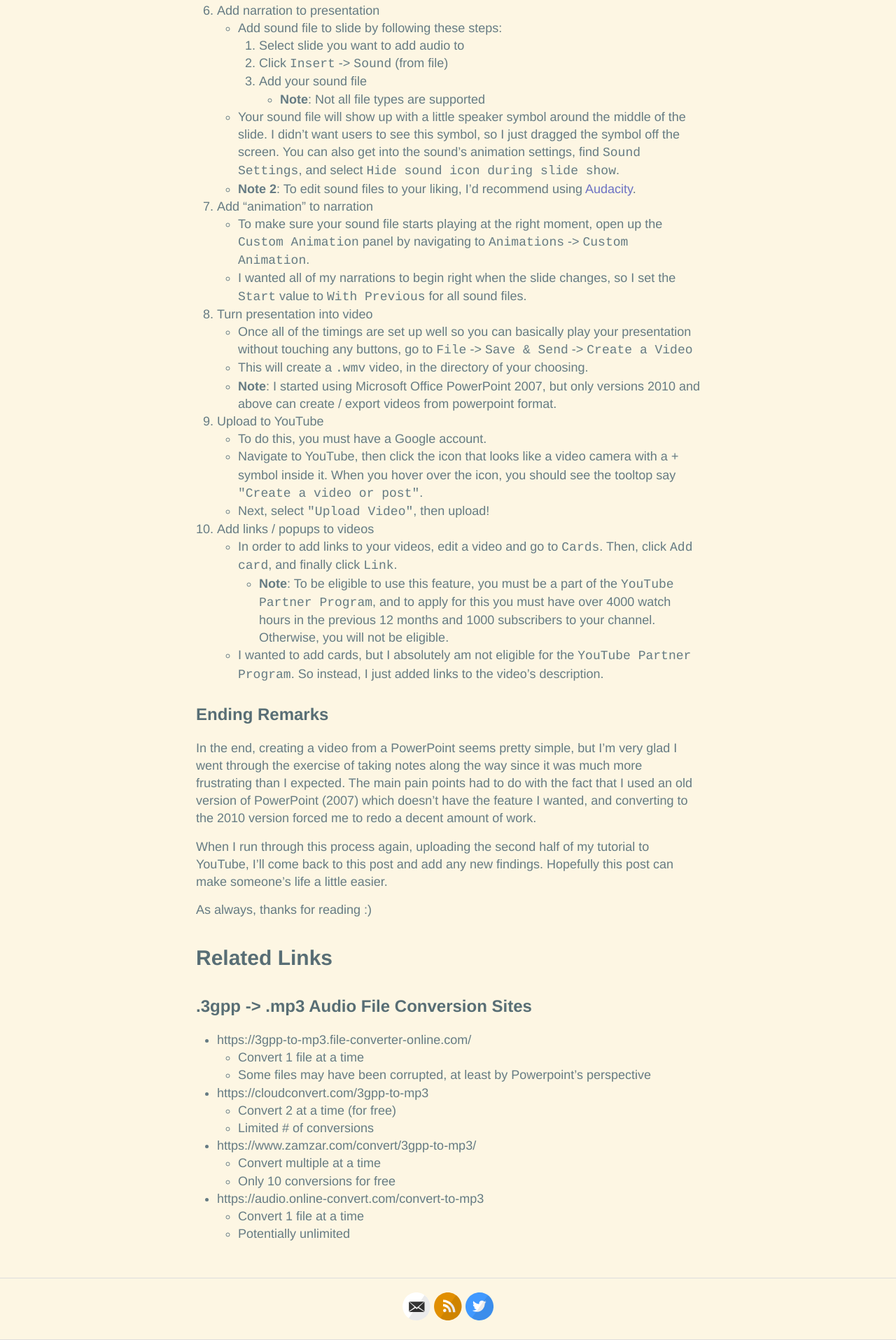
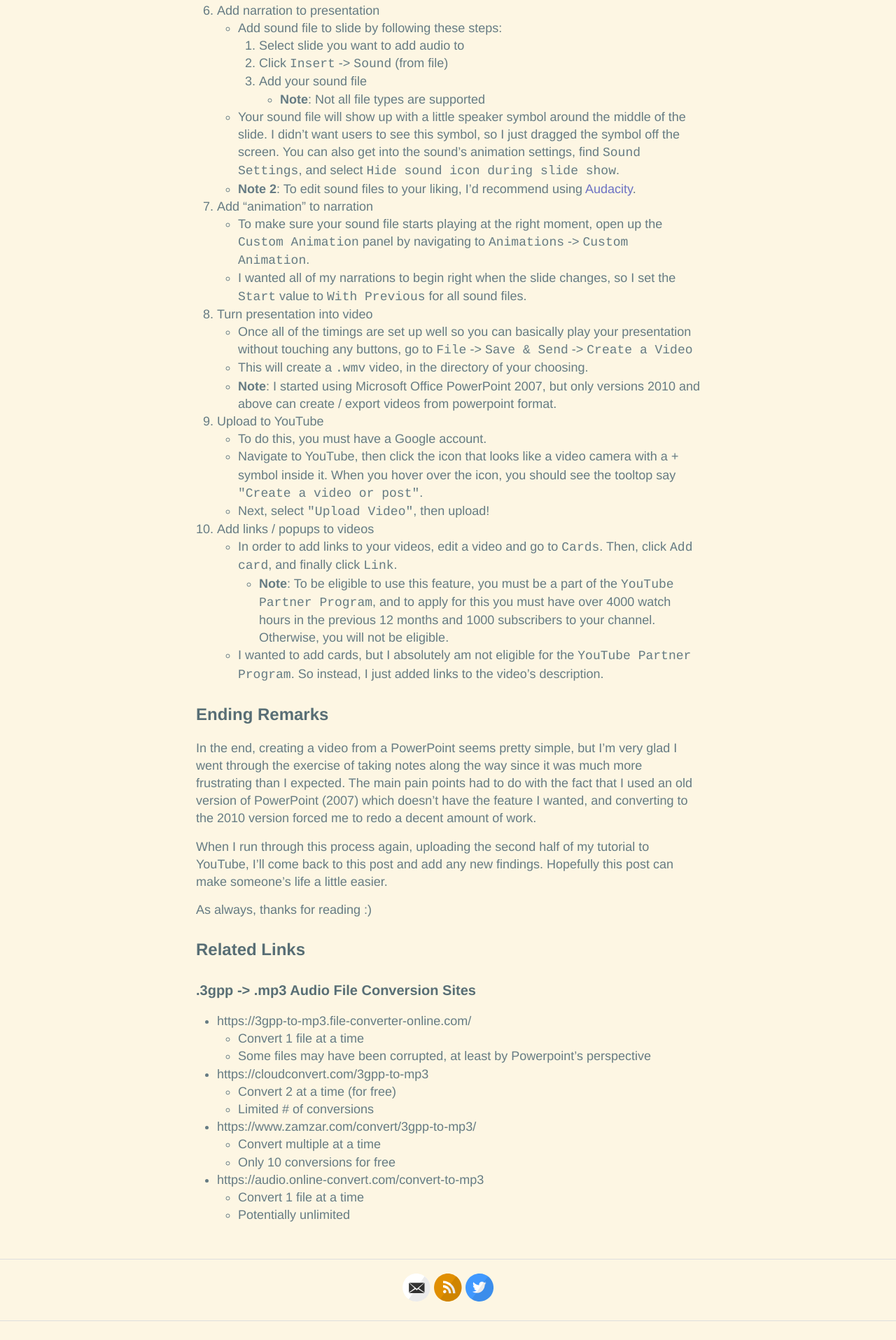
Before and after one commit to hencefarthing/hencefarthing.github.io, a Jekyll site: the page built from _posts/2018/05/2018-05-22-PowerPoint-to-Youtube-Guide.md, in a window 1280 px wide. Shown: the part 3584-5499 px from the top of the page at 70% size. Built offline with Jekyll 4.4.1, drawn with Linux system fonts in a browser that asks for light colours; after the commit the page ends 5472 px from its top, so only the background shows below that.

Commit message:
Modified format slightly

```diff
--- a/_posts/2018/05/2018-05-22-PowerPoint-to-Youtube-Guide.md
+++ b/_posts/2018/05/2018-05-22-PowerPoint-to-Youtube-Guide.md
@@ -87,9 +87,9 @@ When I run through this process again, uploading the second half of my tutorial
 
 As always, thanks for reading :)
 
-# Related Links
+## Related Links
 
-## .3gpp -> .mp3 Audio File Conversion Sites
+### .3gpp -> .mp3 Audio File Conversion Sites
 - https://3gpp-to-mp3.file-converter-online.com/
     - Convert 1 file at a time
     - Some files may have been corrupted, at least by Powerpoint's perspective
```
